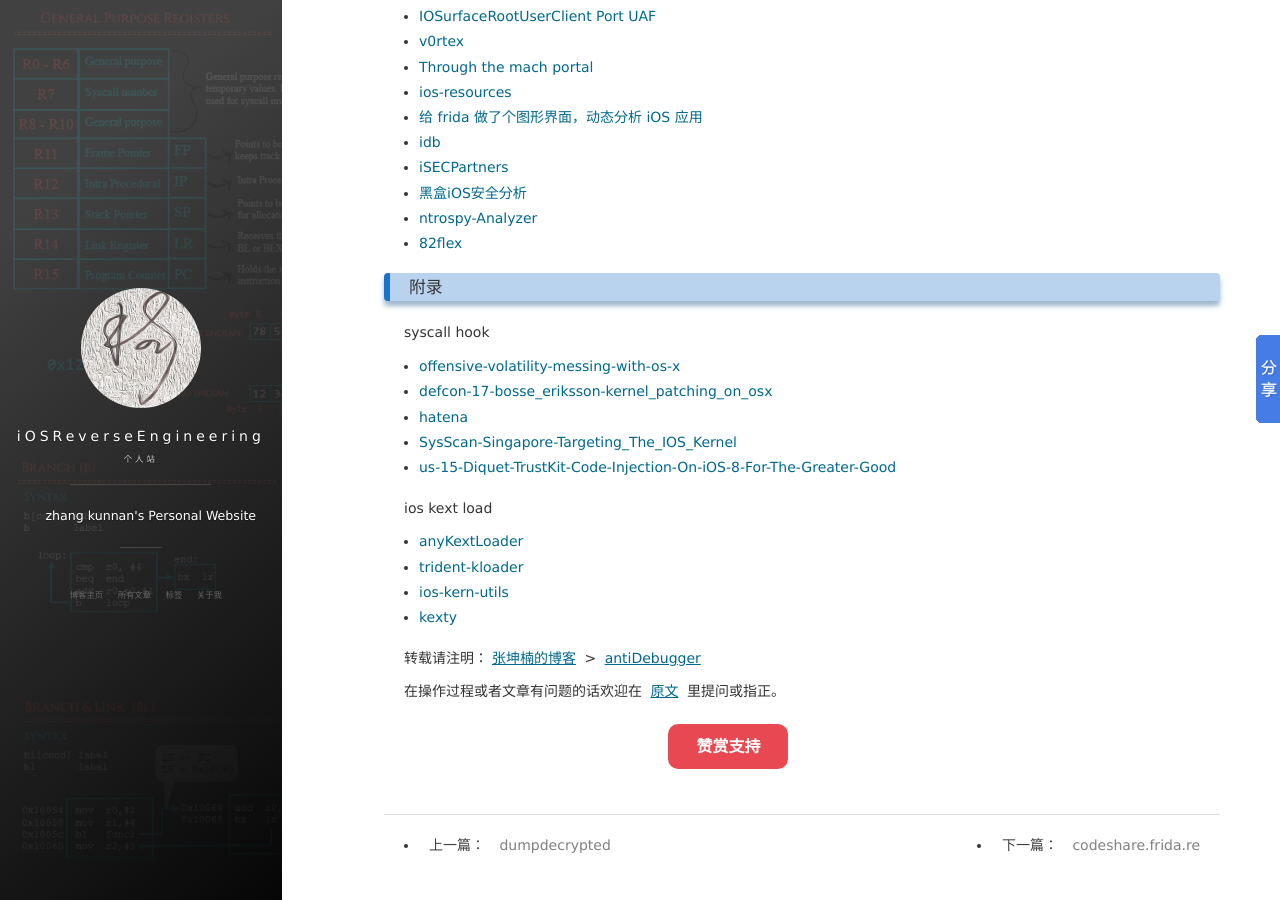
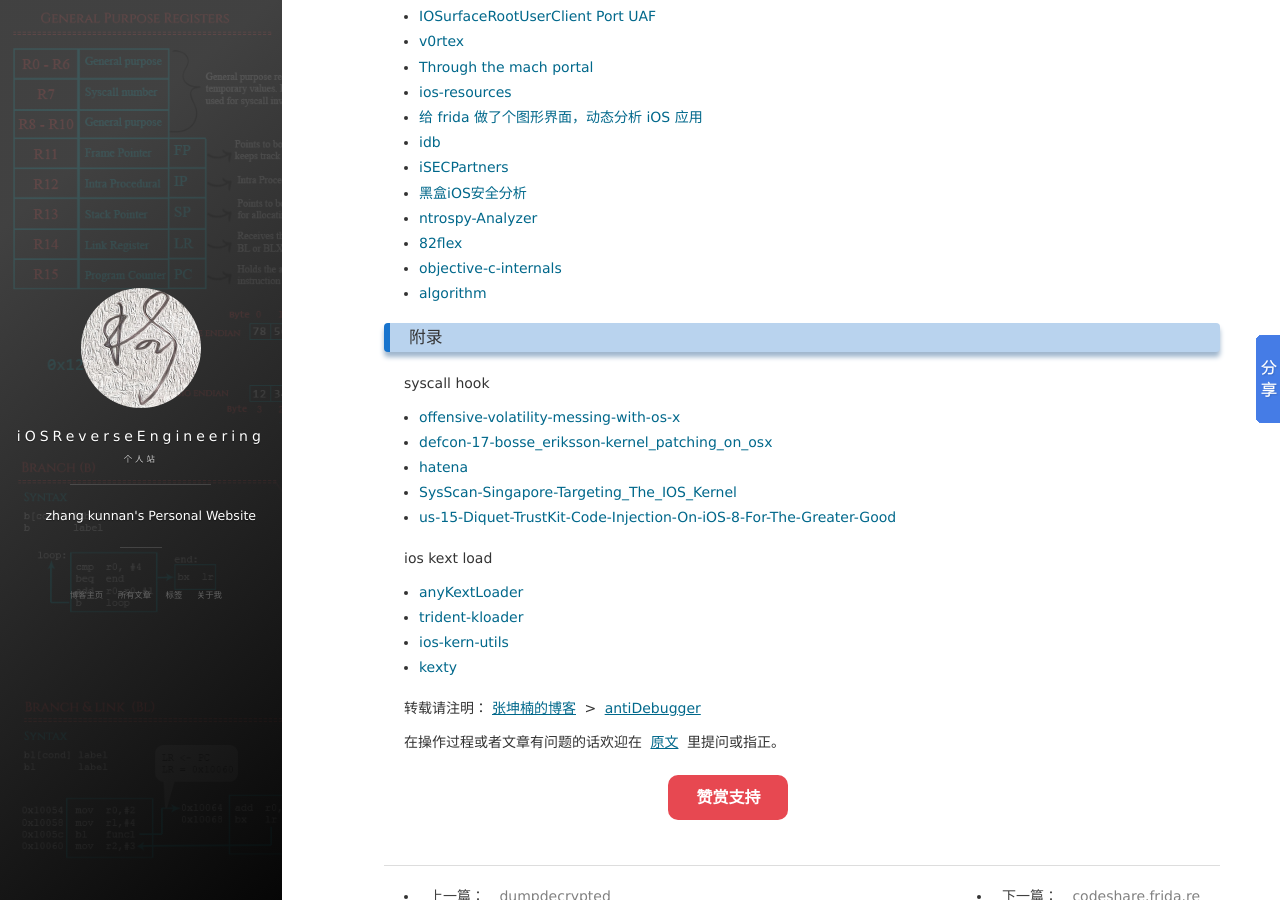
Before and after one commit to zhangkn/zhangkn.github.io, a Jekyll site: the page built from _posts/2017-12-18-antiDebugger.md, in a window 1280 px wide and 900 px high, scrolled down 2353 px. Built offline with Jekyll 4.4.1, drawn with Linux system fonts in a browser that asks for light colours; nearby versions of some CDN libraries; comment, search, counter and statistics services are not loaded.

Commit message:
algorithm

```diff
--- a/_posts/2017-12-18-antiDebugger.md
+++ b/_posts/2017-12-18-antiDebugger.md
@@ -128,7 +128,8 @@
 - [黑盒iOS安全分析](https://github.com/iSECPartners/Introspy-iOS)
 - [ntrospy-Analyzer](https://github.com/iSECPartners/Introspy-Analyzer)
 - [82flex](https://82flex.com/)
-
+- [objective-c-internals](http://algorithm.com.au/downloads/talks/objective-c-internals/objective-c-internals.pdf)
+- [algorithm](http://algorithm.com.au/blog/)
 
 ### 附录
 
```
